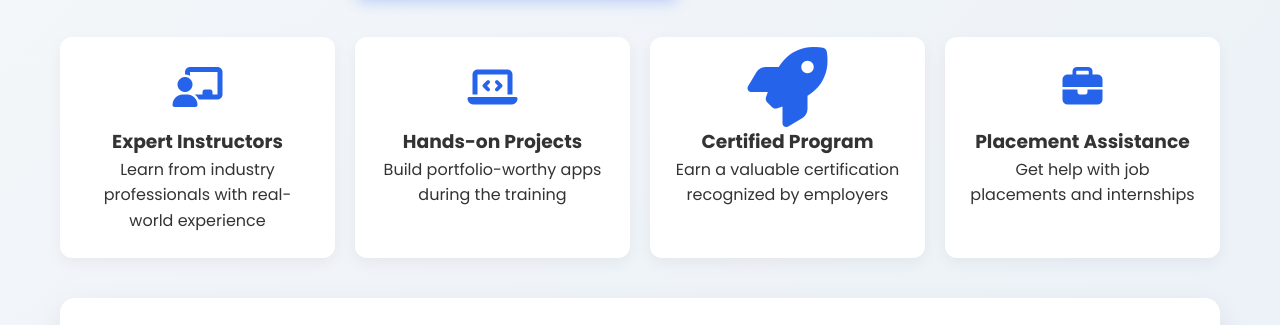
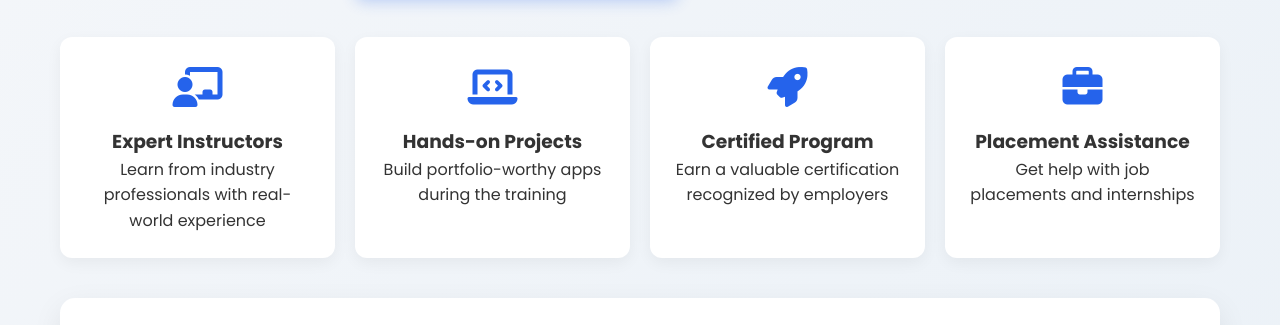
Before and after one commit to justacademy0/react-native-training-mumbai-certification-justacademy, a plain HTML site: page index.html in a window 1280 px wide. Shown: the part 451-776 px from the top of the page. Drawn offline with Linux system fonts and the light colour scheme.

Commit message:
Update index.html

```diff
--- a/index.html
+++ b/index.html
@@ -341,7 +341,7 @@
             </div>
             <div class="benefit-card">
                 <div class="benefit-icon">
-                    <i class="fa-solid fa-rocket fa-2x"></i>
+                    <i class="fa-solid fa-rocket "></i>
                 </div>
                 <h3>Certified Program</h3>
                 <p>Earn a valuable certification recognized by employers</p>
```
